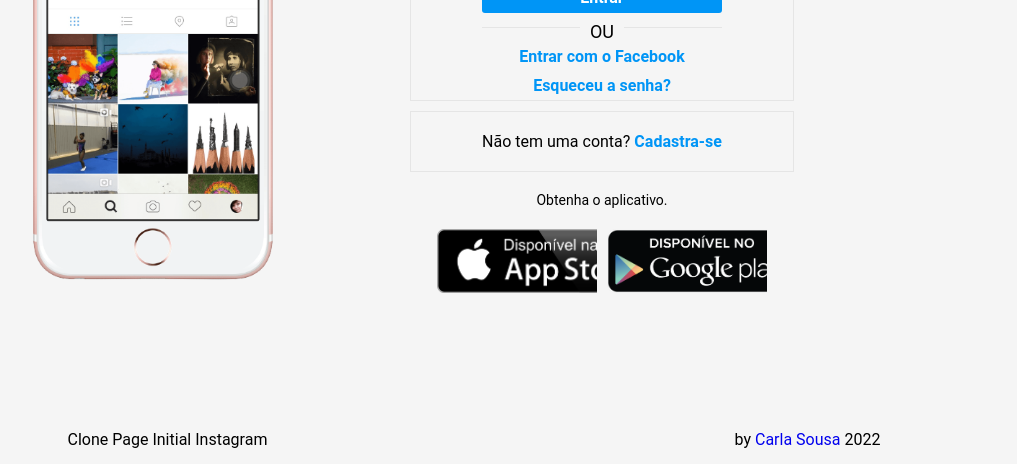
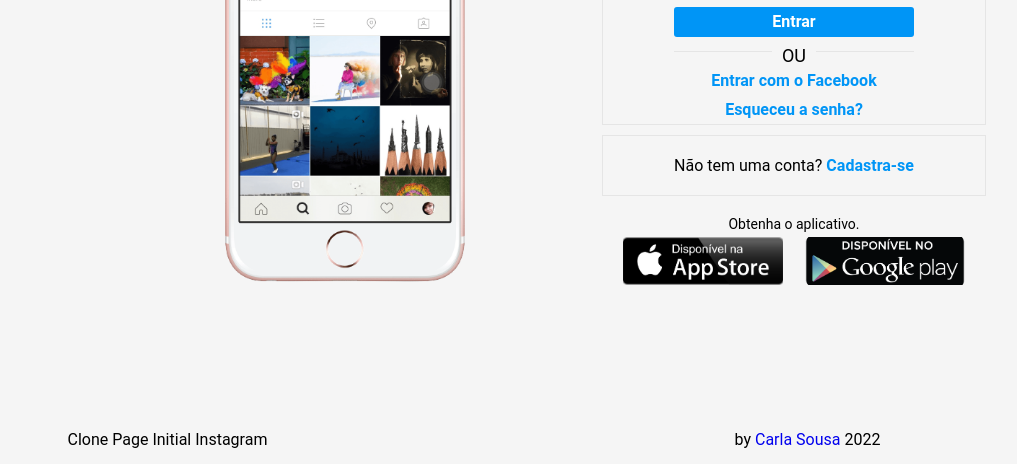
Before and after one commit to carlansouza/clone-page-initial-instagram, a plain HTML site: page index.html in a window 1280 px wide. Shown: the part 338-802 px from the top of the page, without its empty margins (166-1183 px from the left). Drawn offline with Linux system fonts and the light colour scheme.

Commit message:
Atualização 1.0.7...

```diff
--- a/css/style.scss
+++ b/css/style.scss
@@ -42,14 +42,17 @@
     align-items: center;
 
     .content-celular{
-
+        width: 50%;
+        display: flex;
+        flex-direction: row;
+        justify-content: end;
+        align-items: center;
         img{
             width: 16rem;
         }
     }
 
     .content{
-
         width: 50%;
         display: flex;
         flex-direction: column;
@@ -160,15 +163,17 @@
       width: 100%;
       justify-content: space-evenly;
       align-items: center;
-      padding: 1rem;
 
       .app-download{
-        height: 4rem;
+        height: 3rem;
         width: 10rem;
         background-size: cover;
+        background-repeat: no-repeat;
+        background-position: center;
 
             &:nth-child(1){
                 background-image: url(../img/apple.png);
+
             }
             &:nth-child(2){
                 background-image: url(../img/google-play.png);
```
Also changed, not shown: css/style.css, 1 other file.
